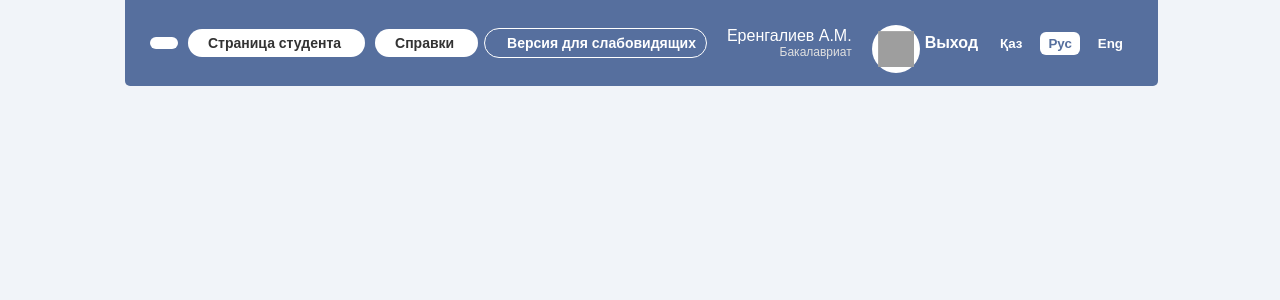
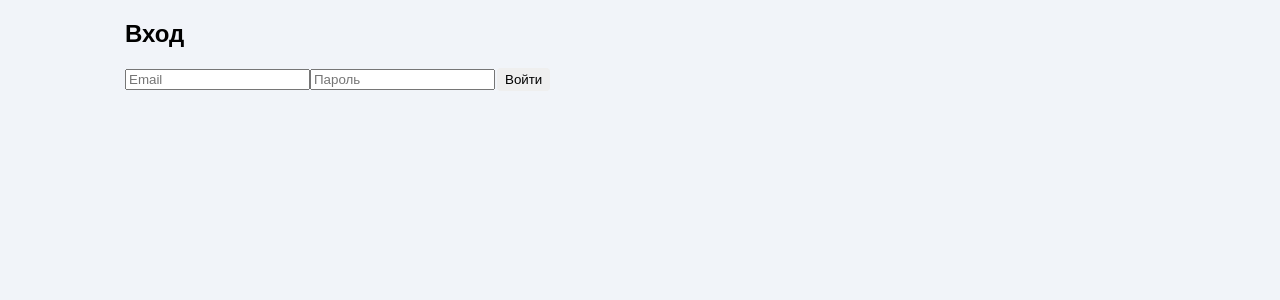
Before and after one commit to KeneS6Sary/forcertificate, a React (Create React App) app: page /login in a window 1280 px wide. Shown: the top 300 px of the page. Built offline with nearby package versions, Linux system fonts and the light colour scheme; grey boxes are pictures that could not be loaded.

Commit message:
Добавил loginpage

```diff
--- a/src/App.js
+++ b/src/App.js
@@ -1,30 +1,33 @@
-import logo from './logo.svg';
 import './App.css';
-
-import { BrowserRouter as Router, Routes, Route } from 'react-router-dom';
+import { BrowserRouter as Router, Routes, Route, useLocation } from 'react-router-dom';
 
 import Header from './components/Header';
+import MainPage from './pages/MainPage';
+import RegistrarPage from './pages/RegistrarPage';
+import LoginPage from "./pages/LoginPage";
 
-import MainPage from './pages/MainPage';
-
-import RegistrarPage from './pages/RegistrarPage';
-
-
-
-function App() {
+function AppContent() {
+    const location = useLocation();
+    const isLoginPage = location.pathname === "/login";
 
     return (
-      <Router>
         <div className="container">
-              <Header />
+            {!isLoginPage && <Header />}
             <Routes>
+                <Route path="/login" element={<LoginPage />} />
                 <Route path="/" element={<MainPage />} />
                 <Route path="/registrar" element={<RegistrarPage />} />
             </Routes>
         </div>
+    );
+}
+
+function App() {
+    return (
+        <Router>
+            <AppContent />
         </Router>
     );
-
 }
 
 export default App;
--- a/src/css/CertificateHistory.css
+++ b/src/css/CertificateHistory.css
@@ -3,7 +3,6 @@
     max-width: 712px;
     margin: 20px auto;
     border-collapse: collapse;
-    border-radius: 8px;
     overflow: hidden;
     box-shadow: 0 2px 6px rgba(0,0,0,0.1);
     font-family: sans-serif;
--- a/src/css/Content.css
+++ b/src/css/Content.css
@@ -1,7 +1,6 @@
 .medical-reference-form {
     background-color: #566f9e;
     padding: 12px;
-    border-radius: 8px;
     color: white;
     max-width: 700px;
     margin: 20px auto;
--- /dev/null
+++ b/src/pages/LoginPage.jsx
@@ -0,0 +1,35 @@
+import React, { useState } from 'react';
+import { useNavigate } from 'react-router-dom';
+
+const LoginPage = () => {
+    const [email, setEmail] = useState('');
+    const [password, setPassword] = useState('');
+    const navigate = useNavigate();
+
+    const handleLogin = async () => {
+        const response = await fetch('/api/auth/login', {
+            method: 'POST',
+            headers: { 'Content-Type': 'application/json' },
+            body: JSON.stringify({ email, password })
+        });
+
+        if (response.ok) {
+            const data = await response.json();
+            localStorage.setItem('token', data.token);
+            navigate('/registrar');
+        } else {
+            alert('Неверный логин или пароль');
+        }
+    };
+
+    return (
+        <div className="login-page">
+            <h2>Вход</h2>
+            <input type="email" placeholder="Email" onChange={e => setEmail(e.target.value)} />
+            <input type="password" placeholder="Пароль" onChange={e => setPassword(e.target.value)} />
+            <button onClick={handleLogin}>Войти</button>
+        </div>
+    );
+};
+
+export default LoginPage;
```
Lines whose indentation alone changed are shown as unchanged.
